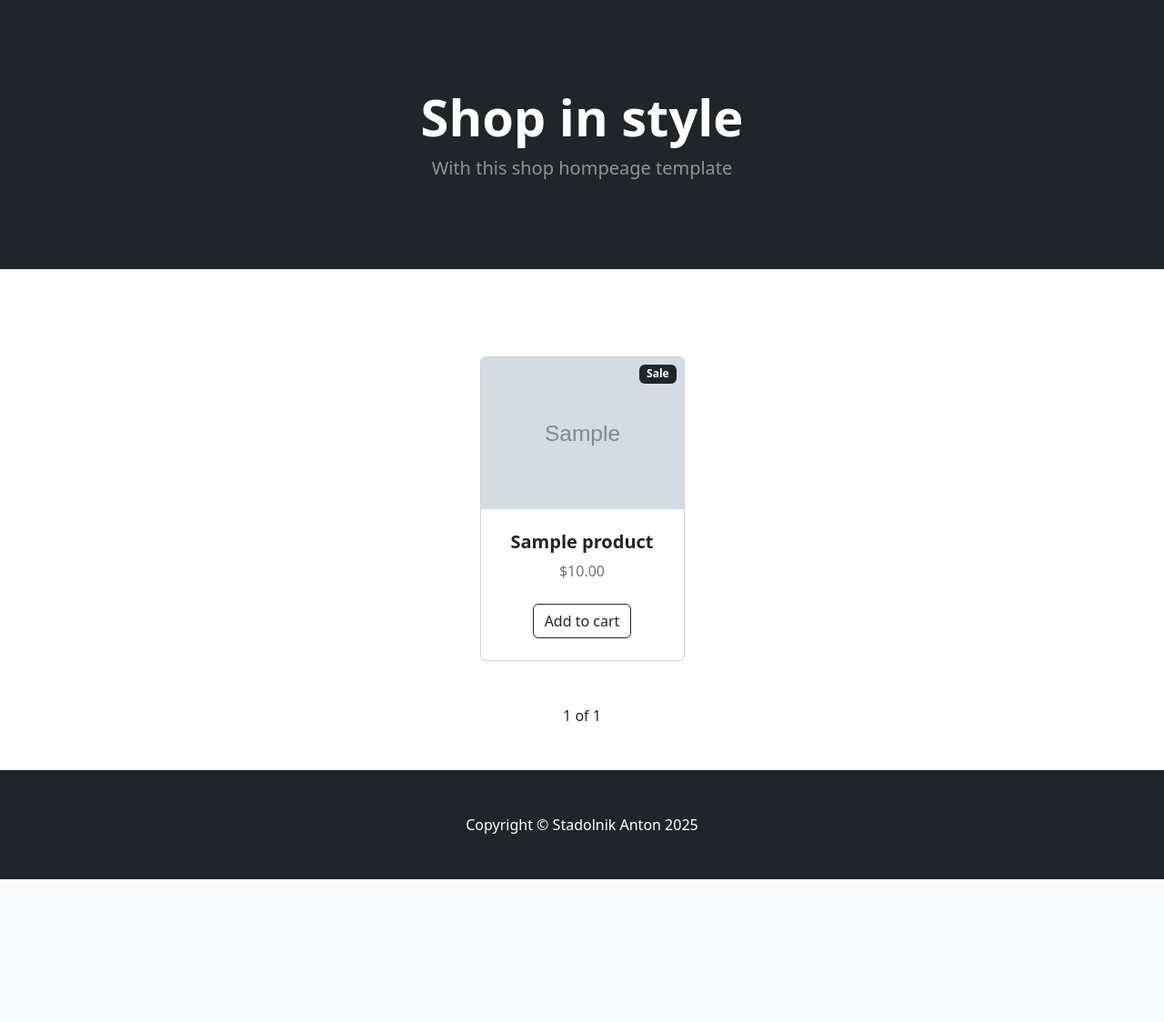
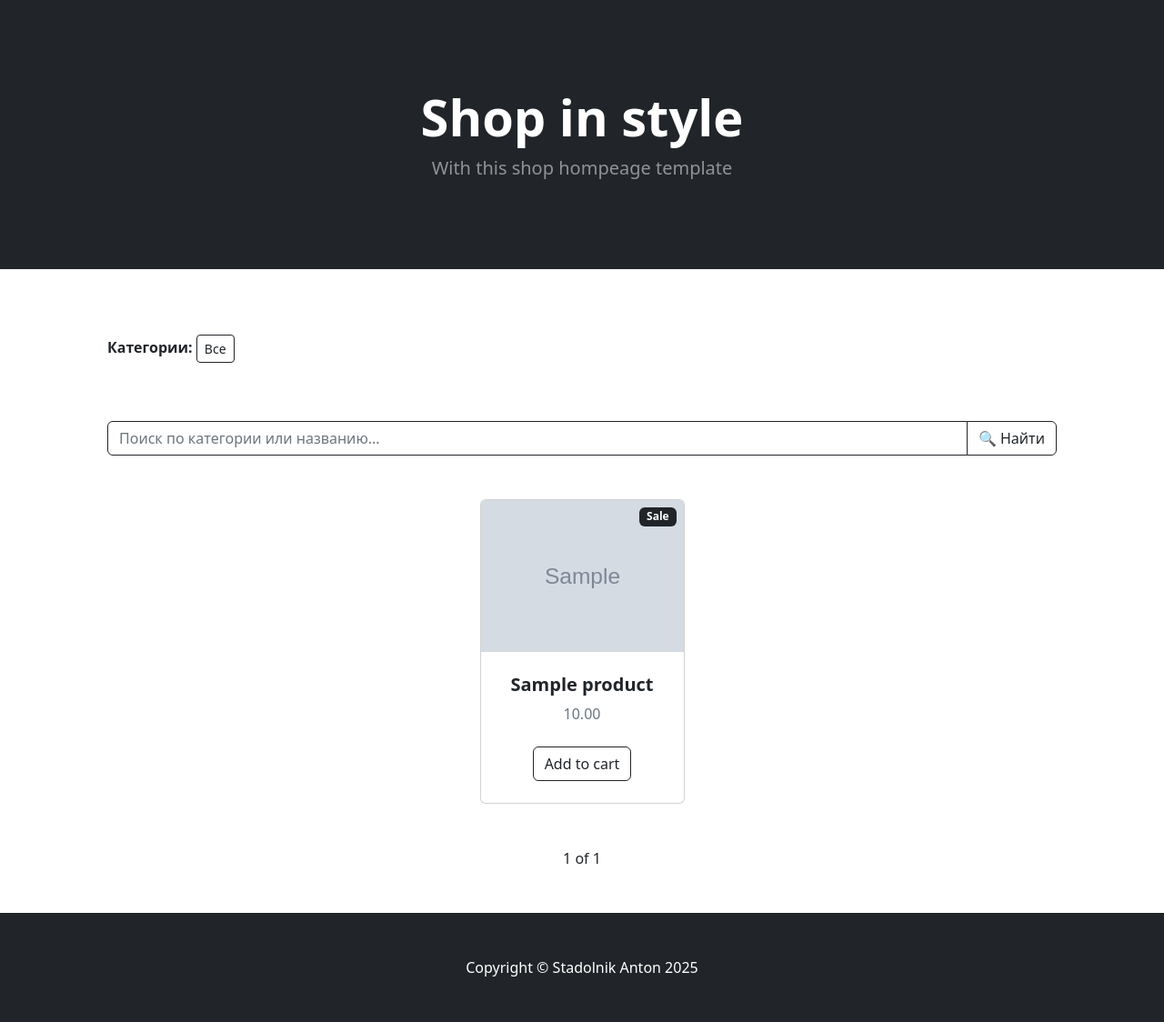
Before and after one commit to stadolnikanton/online-store, a Django app: page / in a window 1280 px wide. Shown: the part 57-1181 px from the top of the page at 91% size. Before the commit the page ends 1024 px from the top, so only its background shows below. Run offline with Django 5.2, Linux system fonts and the light colour scheme; tables that the repository leaves empty hold one stand-in row (values such as "Sample post"); grey boxes marked "Sample" are stand-in pictures; some libraries are stand-ins or nearby versions.

Commit message:
Добавлена страница пользователя. Добавлена верстка категорий и поиск по товарам. Мелкие правки верстки. Добавлена страница отдельного товара

```diff
--- a/shop/urls.py
+++ b/shop/urls.py
@@ -1,6 +1,7 @@
 from django.urls import path
+from shop.views import ProductDetail
 
 
 urlpatterns= [
-        #path('', Product.as_view(), name="product"),
+        path('<int:pk>/', ProductDetail.as_view(), name="product_detail"),
 ]
--- a/templates/base.html
+++ b/templates/base.html
@@ -41,7 +41,7 @@
                             <span class="badge bg-dark text-white ms-1 rounded-pill">0</span>
                         </button>
                         </a>
-                        <a href="#" class="d-flex">
+                        <a href="{% url 'account' %}" class="d-flex">
                             <button class="btn btn-outline-dark" type="submit">
                                 <i class="bi bi-person-circle"></i>
                             </button>
--- a/templates/pages/index.html
+++ b/templates/pages/index.html
@@ -1,39 +1,57 @@
 {% extends 'base.html' %}
 
 {% block content %}
+            <div class="container px-4 px-lg-5 mt-4">
                 <section class="py-5">
-            <div class="container px-4 px-lg-5 mt-5">
+                    <div class="mb-3">
+                        <strong>Категории:</strong>
+                            <a href="" class="btn btn-sm btn-outline-dark">Все</a>
+                    </div>
+                </section>
+
+                <form method="get" class="text-center mb-5">
+                    <div class="input-group mx-auto">
+                        <input type="text" name="q" value="{{ request.GET.q }}" placeholder="Поиск по категории или названию..." class="form-control border-dark">
+                        <button class="btn btn-outline-dark" type="submit">🔍 Найти</button>
+                    </div>
+                </form>
+
                 <div class="row gx-4 gx-lg-5 row-cols-2 row-cols-md-3 row-cols-xl-4 justify-content-center">
                     {% for product in page_obj %}
                         <div class="col mb-5">
+                            <a href="{% url 'product_detail' product.id %}" class="text-decoration-none">
                                 <div class="card h-100">
                                     <div class="badge bg-dark text-white position-absolute" style="top: 0.5rem; right: 0.5rem">Sale</div>
                                     {% if product.image %}
                                         <img class="card-img-top" src="{{ product.image.url }}" alt="..." />
                                     {% else %}
-                                <img class="card-img-top" src="https://placehold.co/450x300" alt="..." />
+                                        <img class="card-img-top" src="https://placehold.co/450x450" alt="..." />
                                     {% endif %}
+
                                     <div class="card-body p-4">
                                         <div class="text-center">
-                                    <h5 class="fw-bolder">{{ product.name }}</h5>
-                                    <span class="text-muted ">${{ product.price }}</span>
-                                </div>
-                            </div>
-                            <!-- Product actions-->
-                            <div class="card-footer p-4 pt-0 border-top-0 bg-transparent">
-                                <div class="text-center"><a class="btn btn-outline-dark mt-auto" href="#">Add to cart</a></div>
-                            </div>
-                        </div>
-                    </div>
-                    {% endfor %}
-
+                                            <h5 class="fw-bolder text-dark">{{ product.name }}</h5>
+                                            <span class="text-muted">{{ product.price }}</span>
                                         </div>
                                     </div>
 
-            <div class="d-flex justify-content-center align-items-center gap-2">
+                                    <div class="card-footer p-4 pt-0 border-top-0 bg-transparent">
+                                        <div class="text-center">
+                                            <a class="btn btn-outline-dark mt-auto" href="#">Add to cart</a>
+                                        </div>
+                                    </div>
+
+                                </div>
+                            </a>
+                        </div>
+                    {% endfor %}
+                </div>
+            </div>
+
+            <div class="d-flex justify-content-center align-items-center gap-2 mb-5">
                 {% if page_obj.has_previous %}
-                    <a class="btn btn-outline-primary btn-sm" href="?page=1">&laquo;</a>
-                    <a class="btn btn-outline-primary btn-sm" href="?page={{ page_obj.previous_page_number }}">&lsaquo;</a>
+                    <a class="btn btn-outline-dark btn-sm" href="?page=1">&laquo;</a>
+                    <a class="btn btn-outline-dark btn-sm" href="?page={{ page_obj.previous_page_number }}">&lsaquo;</a>
                 {% endif %}
 
                 <span class="mx-2">
@@ -41,8 +59,8 @@
                 </span>
 
                 {% if page_obj.has_next %}
-                    <a class="btn btn-outline-primary btn-sm" href="?page={{ page_obj.next_page_number }}">&rsaquo;</a>
-                    <a class="btn btn-outline-primary btn-sm" href="?page={{ page_obj.paginator.num_pages }}">&raquo;</a>
+                    <a class="btn btn-outline-dark btn-sm" href="?page={{ page_obj.next_page_number }}">&rsaquo;</a>
+                    <a class="btn btn-outline-dark btn-sm" href="?page={{ page_obj.paginator.num_pages }}">&raquo;</a>
                 {% endif %}
             </div>
 
--- a/users/urls.py
+++ b/users/urls.py
@@ -1,11 +1,11 @@
 from django.urls import include, path
-from django.contrib.auth.views import LoginView
 
-from users.views import Register, Logout
+from users.views import Register, Logout, Account
 
 urlpatterns= [
         path('register/', Register.as_view(), name='register'),
         path('logout/', Logout.as_view(), name='logout'),
+        path('account/', Account.as_view(), name='account'),
         path('', include('django.contrib.auth.urls')),
         path('', include('social_django.urls', namespace='social')),
 
```
Also changed, not shown: shop/views.py (+11 -1 lines), templates/product/product_detail.html (added, +39 -0 lines), templates/user/account.html (added, +98 -0 lines), users/views.py (+6 -1 lines). Lines whose indentation alone changed are shown as unchanged.
